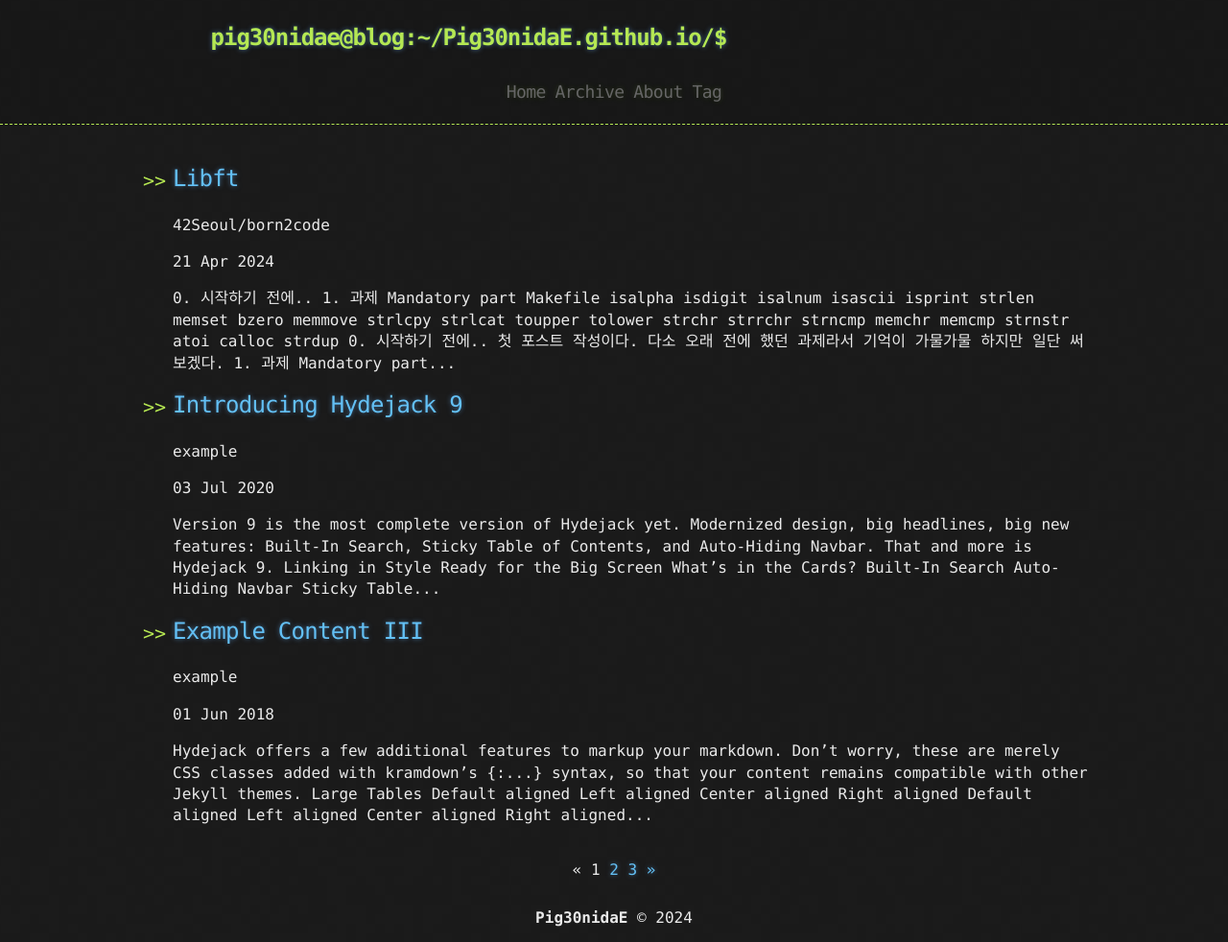
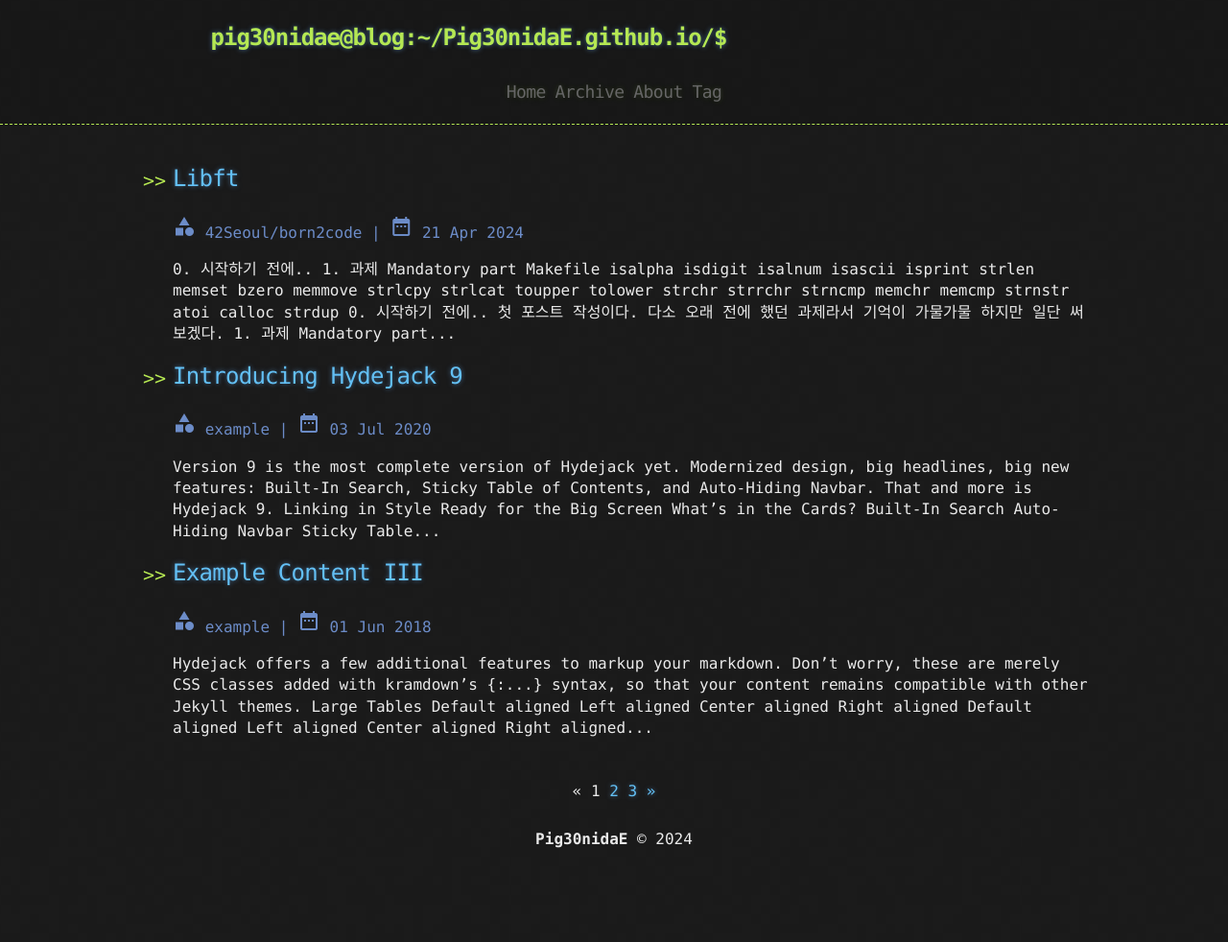
Before and after one commit to Pig30nidaE/Pig30nidaE.github.io, a Jekyll site: the page built from index.html, in a window 1280 px wide. Shown: the whole page at 96% size. Built offline with Jekyll 4.4.1, drawn with Linux system fonts in a browser that asks for light colours; the list of posts is cut into pages by our own code; after the commit the page ends 900 px from its top, so only the background shows below that.

Commit message:
feat: add category and date icon in pages

```diff
--- a/_includes/header.html
+++ b/_includes/header.html
@@ -3,6 +3,7 @@
 <head>
 	<link rel="stylesheet" type="text/css" href="/css/search.css">
 	<link rel="stylesheet" href="/css/easter-egg.css">
+	<link rel="stylesheet" href="https://fonts.googleapis.com/icon?family=Material+Icons">
 </head>
 <header>
 	<div>
--- a/index.html
+++ b/index.html
@@ -6,9 +6,24 @@ layout: default
     {% for post in paginator.posts %}
       <li>
           <h2><a href="{{ post.url | prepend: site.baseurl | replace: '//', '/' }}">{{ post.title }}</a></h2>
-          <p class="categories">{{ post.categories }}</p>
-          <time datetime="{{ post.date | date_to_xmlschema }}">{{ post.date | date_to_string }}</time>
+          <p class="categories"><span class="material-icons">category</span>
+            {% if post.categories.size > 0 %}
+            {{ post.categories }} |
+            {% else %}
+            No category |
+            {% endif %}
+            <span class="material-icons">date_range</span><time datetime="{{ post.date | date_to_xmlschema }}"> {{ post.date | date_to_string }}</time></p>
           <p>{{ post.content | strip_html | truncatewords:50 }}</p>
       </li>
     {% endfor %}
 </ul>
+
+<style>
+  time {
+    color:rgb(108, 140, 200);
+  }
+  .categories {
+    color:rgb(108, 140, 200);
+    font-weight: initial;
+  }
+</style>
```
Also changed, not shown: assets/icons/categories.png (added).
